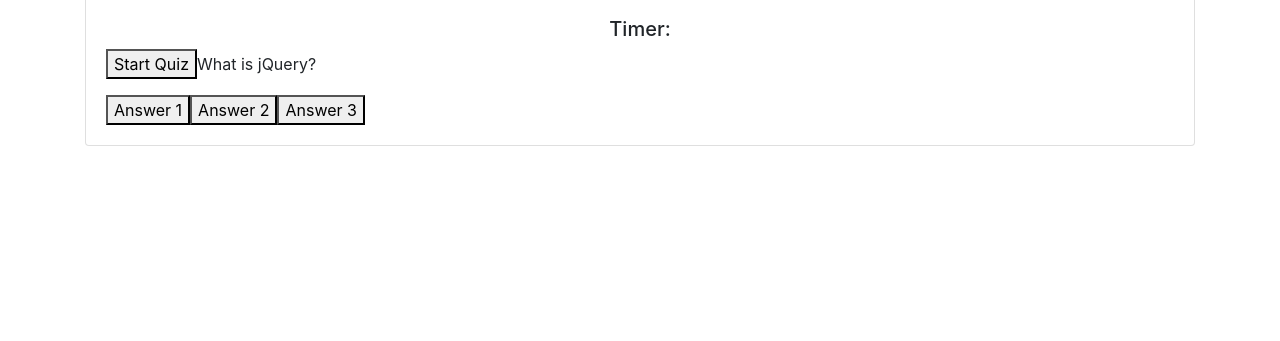
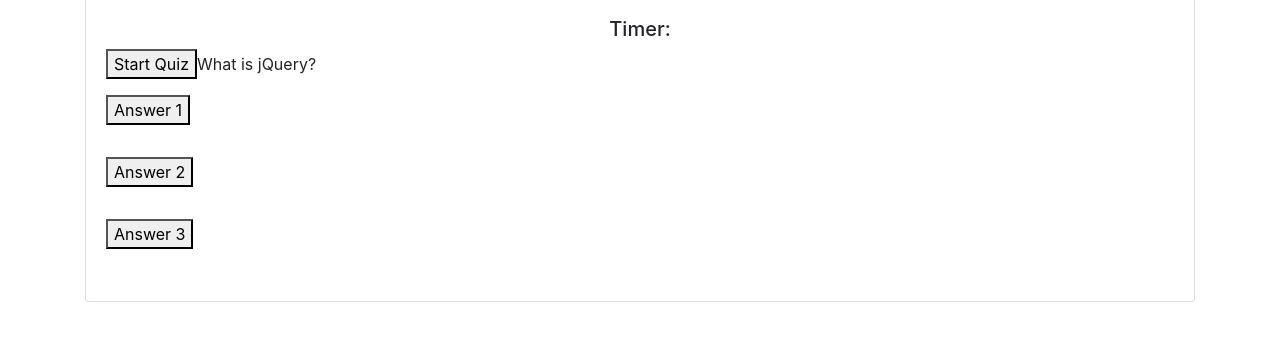
Before and after one commit to hrempson/CodeQuiz, a plain HTML site: page index.html in a window 1280 px wide. Shown: the part 77-418 px from the top of the page. Drawn offline with nearby package versions, Linux system fonts and the light colour scheme.

Commit message:
styling buttons

```diff
--- a/index.html
+++ b/index.html
@@ -18,9 +18,9 @@
         <h5 class="timer">Timer:</h5>
         <p class="question"></p>
         <div class="answer-container">
-            <button id="answer1">Answer 1<br>
-            <button id="answer2">Answer 2<br>
-            <button id="answer3">Answer 3<br>
+            <button id="answer1">Answer 1</button><br>
+            <button id="answer2">Answer 2</button><br>
+            <button id="answer3">Answer 3</button><br>
       </div>
       </div>
     </div>
--- a/styles.css
+++ b/styles.css
@@ -12,6 +12,12 @@ h1 {
     text-align: center;
 }
 
-.answer3 {
+#answer3 {
     margin-bottom: 2em;
 }
+#answer2 {
+    margin-bottom: 2em;
+}
+#answer1{
+    margin-bottom: 2em;
+}
```
